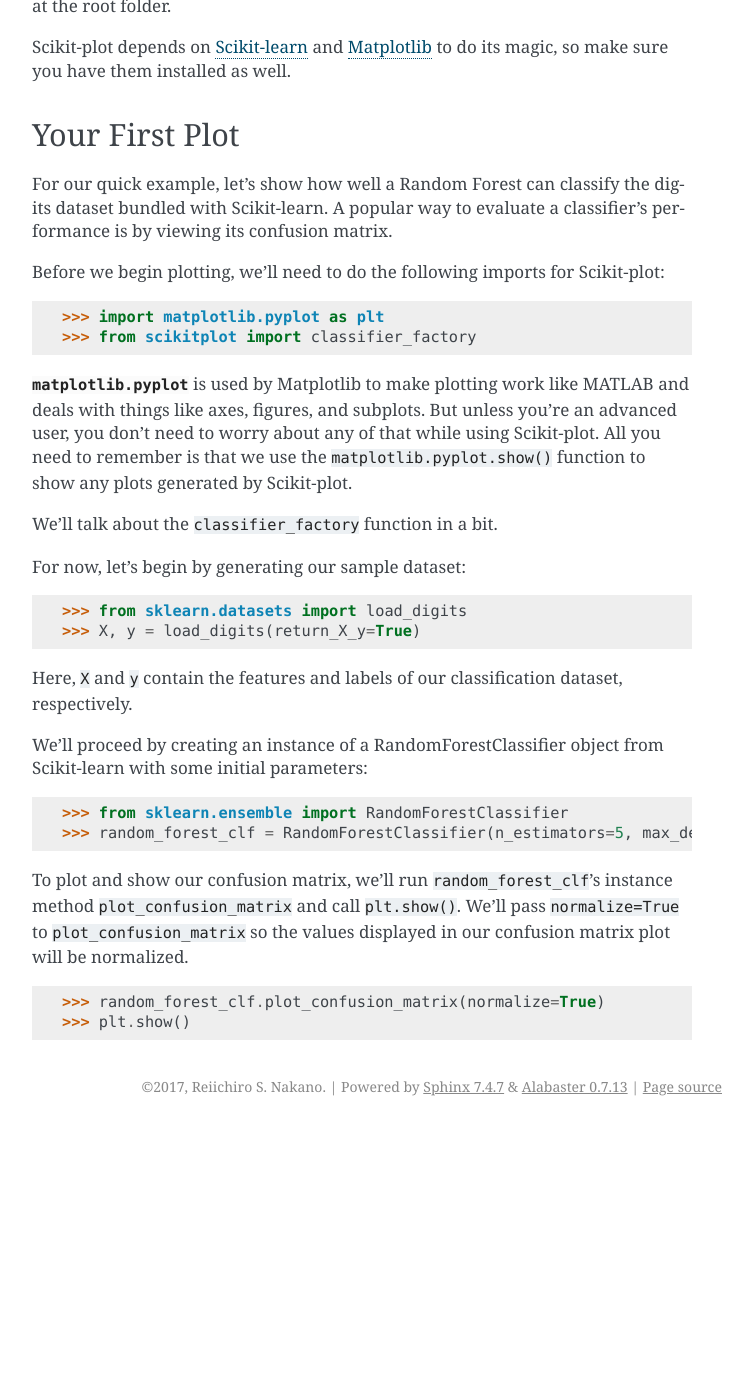
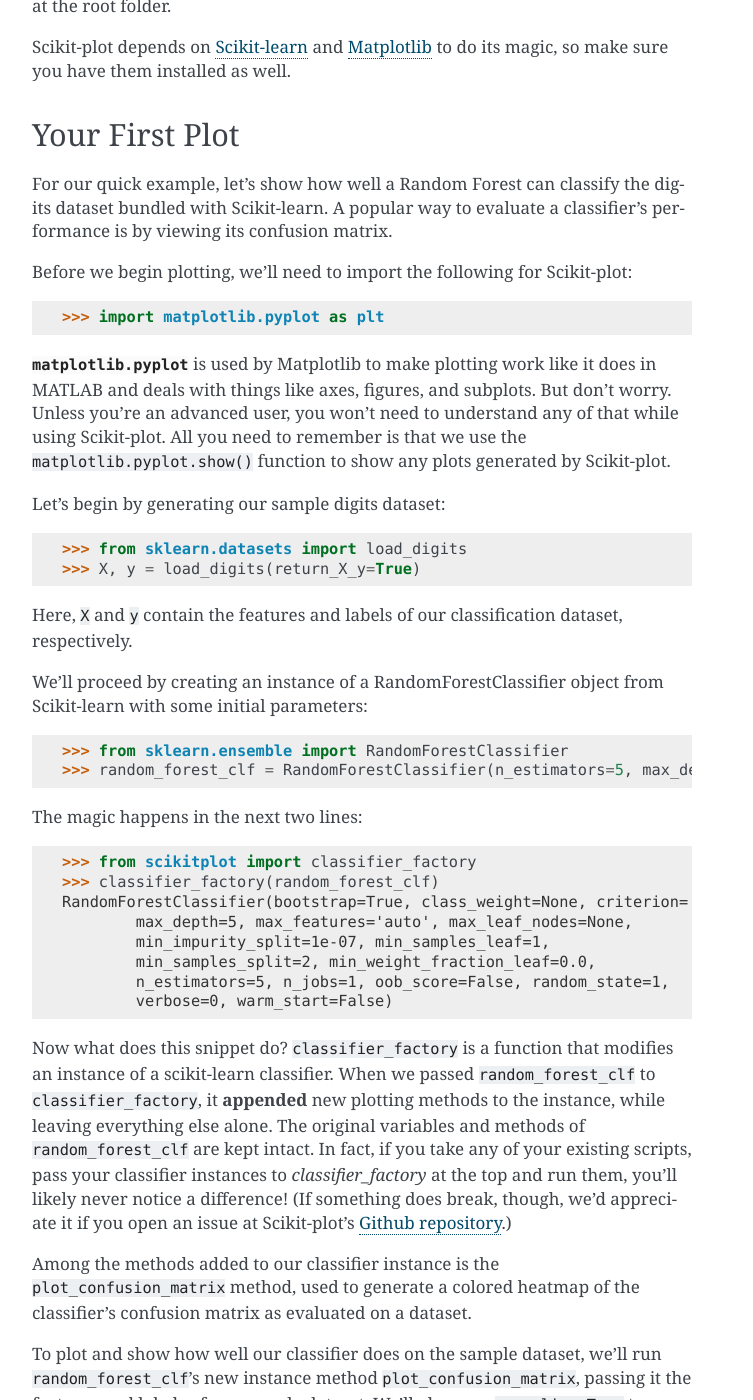
Before and after one commit to reiinakano/scikit-plot, a Sphinx documentation site: the page built from docs/Quickstart.rst, in a window 1280 px wide and 1400 px high, scrolled down 517 px. Shown: the whole window, without its empty margins (388-1141 px from the left). Built offline with Sphinx 7.4.7, drawn with Linux system fonts in a browser that asks for light colours; before the commit the page ends 1643 px from its top, so only the background shows below that; some of the changed text lies outside the part shown.

Commit message:
quickstart edits

```diff
--- a/docs/Quickstart.rst
+++ b/docs/Quickstart.rst
@@ -28,16 +28,13 @@
 
 For our quick example, let's show how well a Random Forest can classify the digits dataset bundled with Scikit-learn. A popular way to evaluate a classifier's performance is by viewing its confusion matrix.
 
-Before we begin plotting, we'll need to do the following imports for Scikit-plot::
+Before we begin plotting, we'll need to import the following for Scikit-plot::
 
     >>> import matplotlib.pyplot as plt
-    >>> from scikitplot import classifier_factory
 
-:class:`matplotlib.pyplot` is used by Matplotlib to make plotting work like MATLAB and deals with things like axes, figures, and subplots. But unless you're an advanced user, you don't need to worry about any of that while using Scikit-plot. All you need to remember is that we use the ``matplotlib.pyplot.show()`` function to show any plots generated by Scikit-plot.
+:class:`matplotlib.pyplot` is used by Matplotlib to make plotting work like it does in MATLAB and deals with things like axes, figures, and subplots. But don't worry. Unless you're an advanced user, you won't need to understand any of that while using Scikit-plot. All you need to remember is that we use the ``matplotlib.pyplot.show()`` function to show any plots generated by Scikit-plot.
 
-We'll talk about the ``classifier_factory`` function in a bit.
-
-For now, let's begin by generating our sample dataset::
+Let's begin by generating our sample digits dataset::
 
     >>> from sklearn.datasets import load_digits
     >>> X, y = load_digits(return_X_y=True)
@@ -49,7 +46,56 @@
     >>> from sklearn.ensemble import RandomForestClassifier
     >>> random_forest_clf = RandomForestClassifier(n_estimators=5, max_depth=5, random_state=1)
 
-To plot and show our confusion matrix, we'll run ``random_forest_clf``'s instance method ``plot_confusion_matrix`` and call ``plt.show()``. We'll pass ``normalize=True`` to ``plot_confusion_matrix`` so the values displayed in our confusion matrix plot will be normalized.
+The magic happens in the next two lines::
 
-    >>> random_forest_clf.plot_confusion_matrix(normalize=True)
+    >>> from scikitplot import classifier_factory
+    >>> classifier_factory(random_forest_clf)
+    RandomForestClassifier(bootstrap=True, class_weight=None, criterion='gini',
+            max_depth=5, max_features='auto', max_leaf_nodes=None,
+            min_impurity_split=1e-07, min_samples_leaf=1,
+            min_samples_split=2, min_weight_fraction_leaf=0.0,
+            n_estimators=5, n_jobs=1, oob_score=False, random_state=1,
+            verbose=0, warm_start=False)
+
+Now what does this snippet do? ``classifier_factory`` is a function that modifies an instance of a scikit-learn classifier. When we passed ``random_forest_clf`` to ``classifier_factory``, it **appended** new plotting methods to the instance, while leaving everything else alone. The original variables and methods of ``random_forest_clf`` are kept intact. In fact, if you take any of your existing scripts, pass your classifier instances to `classifier_factory` at the top and run them, you'll likely never notice a difference! (If something does break, though, we'd appreciate it if you open an issue at Scikit-plot's `Github repository <https://github.com/reiinakano/scikit-plot>`_.)
+
+Among the methods added to our classifier instance is the ``plot_confusion_matrix`` method, used to generate a colored heatmap of the classifier's confusion matrix as evaluated on a dataset.
+
+To plot and show how well our classifier does on the sample dataset, we'll run ``random_forest_clf``'s new instance method ``plot_confusion_matrix``, passing it the features and labels of our sample dataset. We'll also pass ``normalize=True`` to ``plot_confusion_matrix`` so the values displayed in our confusion matrix plot will be from the range [0, 1]. Finally, to show our plot, we'll call ``plt.show()``.
+
+    >>> random_forest_clf.plot_confusion_matrix(X, y, normalize=True)
+    <matplotlib.axes._subplots.AxesSubplot object at 0x7fe967d64490>
     >>> plt.show()
+
+.. image:: _static/quickstart_plot_confusion_matrix.png
+   :align: center
+   :alt: Confusion matrix
+
+And that's it! A quick glance of our confusion matrix shows that our classifier isn't doing so well with identifying the digits 1, 8, and 9. Perhaps a bit more tweaking of our Random Forest's hyperparameters is in order.
+
+Now the more observant of you will notice that we didn't train our classifier at all. Exactly how was the confusion matrix generated? Well, ``plot_confusion_matrix`` provides an optional parameter ``do_cv``, set to **True** by default, that determines whether or not the classifier will use cross-validation to generate the confusion matrix. The predictions generated by each iteration in the cross-validation are aggregated and used to generate the confusion matrix.
+
+If you do not wish to do cross-validation, simply set ``do_cv`` to **False** and make sure the classifier is already trained prior to calling ``plot_confusion_matrix``. In this case, the confusion matrix will be generated on the predictions of the trained classifier on the passed ``X`` and ``y``. Let's see how this works with the following code::
+
+    >>> from sklearn.model_selection import train_test_split
+    >>> X_train, X_test, y_train, y_test = train_test_split(X, y)
+    >>> random_forest_clf = random_forest_clf.fit(X_train, y_train)
+    >>> # Classifier already trained. We wish to see its performance on the
+    >>> # training set alone. Set do_cv to False.
+    >>> random_forest_clf.plot_confusion_matrix(X_test, y_test, normalize=True, do_cv=False)
+    <matplotlib.axes._subplots.AxesSubplot object at 0x7fe967d64491>
+    >>> plt.show()
+
+.. image:: _static/quickstart_plot_confusion_matrix2.png
+   :align: center
+   :alt: Confusion matrix
+
+
+.. admonition:: Note
+
+   In some cases, instead of ``do_cv``, Scikit-plot exposes a ``do_split`` parameter to specify that the passed dataset must be split once into a training and testing dataset to generate the plot.
+
+More Plots
+----------
+
+Want to know the other plots you can generate using Scikit-plot? Visit the API documentation.
```
Also changed, not shown: docs/_static/quickstart_plot_confusion_matrix.png (added), docs/_static/quickstart_plot_confusion_matrix2.png (added).
